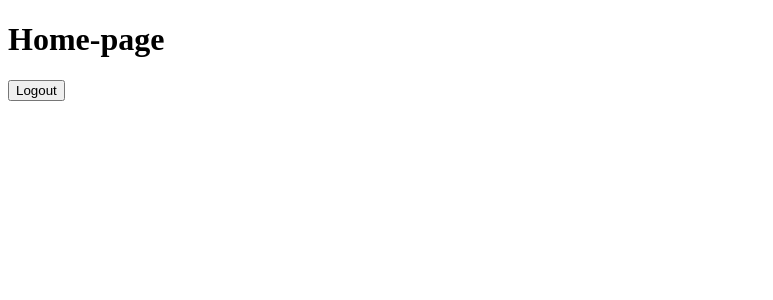
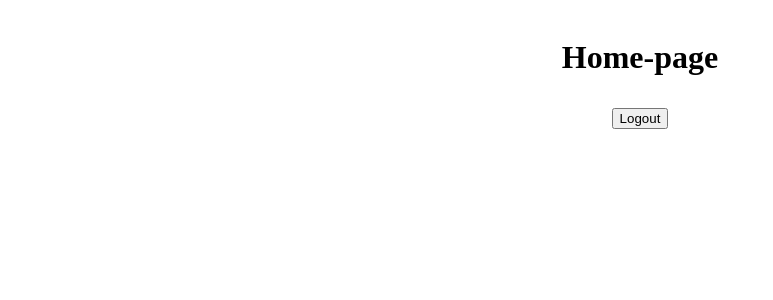
Before and after one commit to Italiyaharikrushn/authentication-react, a React (Create React App) app: page /home in a window 1280 px wide. Shown: the top 300 px of the page, without its empty margins (0-773 px from the left). Built offline with nearby package versions, Linux system fonts and the light colour scheme; sample sign-in values are in the browser's storage.

Commit message:
home page css apply

```diff
--- /dev/null
+++ b/src/pages/dashbord/homePage.css
@@ -0,0 +1,9 @@
+.home_page{
+    align-items: center;
+    height: 100%;
+    width: 100%;
+    box-sizing: border-box;
+    display: flex;
+    justify-content: center;
+    flex-direction: column;
+}
--- a/src/pages/dashbord/homePage.jsx
+++ b/src/pages/dashbord/homePage.jsx
@@ -1,5 +1,6 @@
 import { useEffect } from 'react';
 import { useNavigate } from 'react-router-dom';
+import './homePage.css';
 import { useDispatch, useSelector } from 'react-redux';
 import { logout } from '../../redux/authSlice';
 import Cookies from 'universal-cookie';
@@ -24,8 +25,10 @@ const HomePage = () => {
   }
 
   return (
-    <div>
-      <h1>Home-page</h1>
+    <div className='home_page'>
+      <div className='form_control'>
+        <h1>Home-page</h1>
+      </div>
       <button onClick={hangleLogout}>Logout</button>
     </div>
   )
```
